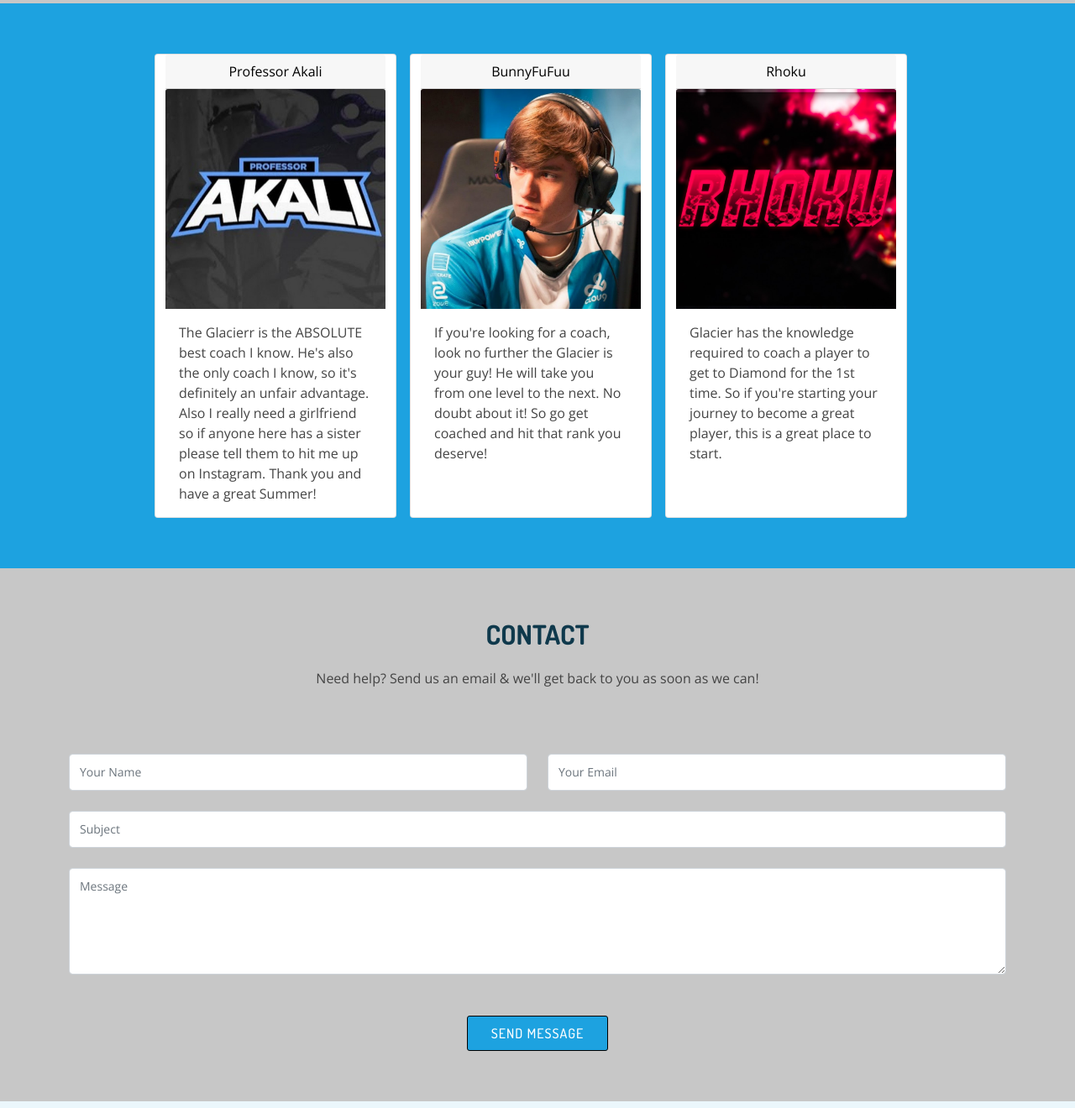
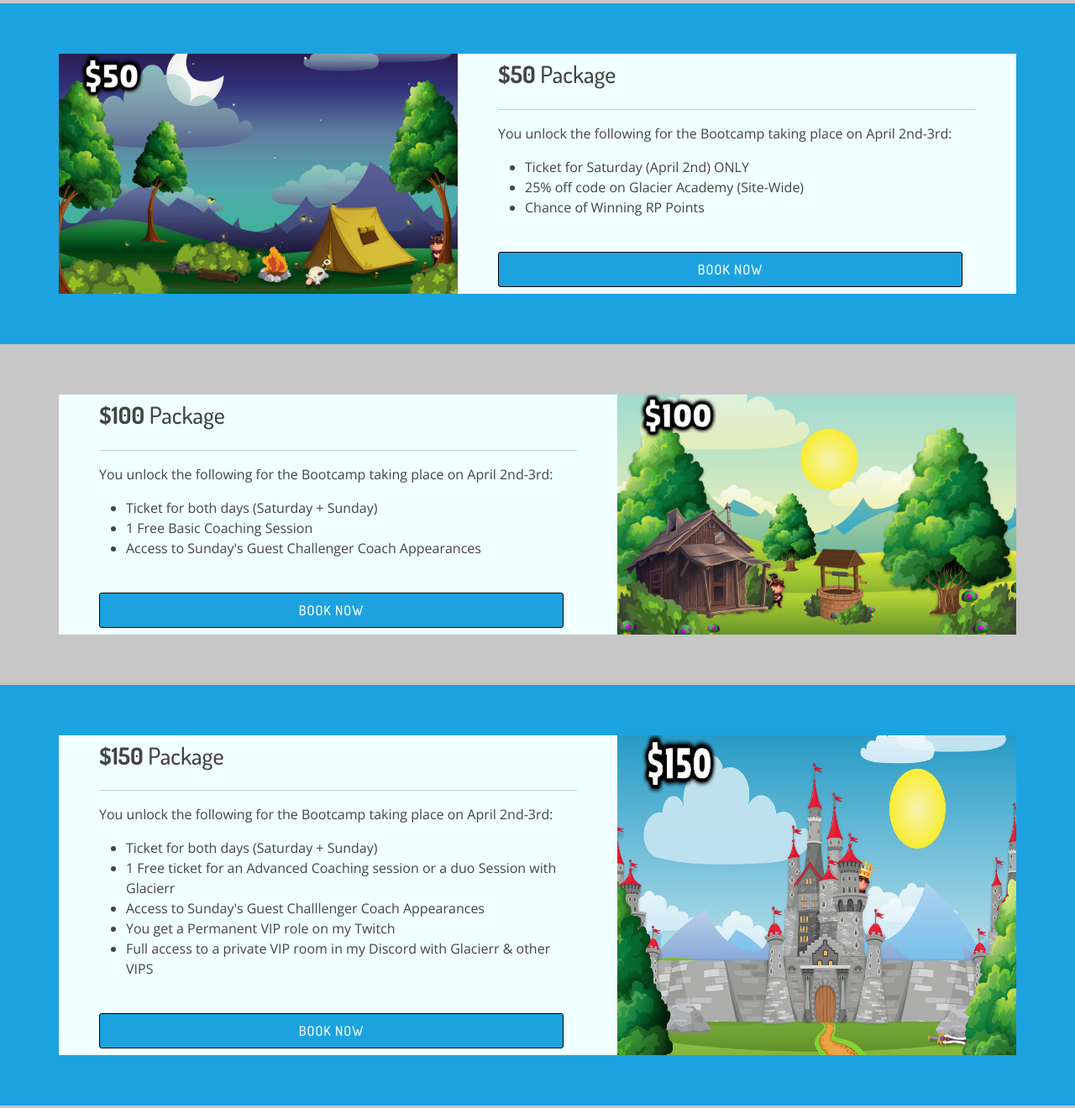
Before and after one commit to Keshav-Pandey/GlacierCoaching, a plain HTML site: page index.html in a window 1280 px wide. Shown: the part 1177-2497 px from the top of the page at 84% size. Drawn offline with nearby package versions, Linux system fonts and the light colour scheme; a script that the page names is missing; files whose address does not match are found by name.

Commit message:
Bootcamp

```diff
--- a/css/style.css
+++ b/css/style.css
@@ -332,6 +332,26 @@
 .btn-get-started2:hover {
   background: #76c7ed;
 }
+
+.btn-get-started3 {
+  font-family: "Dosis", sans-serif;
+  font-weight: 500;
+  font-size: 16px;
+  letter-spacing: 1px;
+  display: inline-block;
+  padding: 8px 28px;
+  border-radius: 3px;
+  transition: 0.5s;
+  margin-top: 25px;
+  color: #76c7ed;
+  background: #fff;
+  text-transform: uppercase;
+  border: 1px solid black;
+}
+.btn-get-started3:hover {
+  background: #76c7ed;
+}
+
 @media (max-width: 991px) {
   #hero {
     height: 100vh;
@@ -386,23 +406,11 @@
 /*--------------------------------------------------------------
 # About
 --------------------------------------------------------------*/
-#faq {
-  background-color: #C7C7C7;
-}
-
-#private {
+.bluebg {
   background-color: #1da2e0;
 }
 
-#testimonial {
-  background-color: #1da2e0;
-}
-
-#public {
-  background-color: #C7C7C7;
-}
-
-#contact {
+.greybg {
   background-color: #C7C7C7;
 }
 
--- a/index.html
+++ b/index.html
@@ -64,7 +64,7 @@
           <div class="d-flex aligns-items-center justify-content-center" >
             <h2>Why Book?</h2>
           </div>
-          <iframe width="560" height="615" src="https://www.youtube.com/embed/tdtRecAAGX0?autoplay=1&mute=1" title="YouTube video player" frameborder="0" allow="accelerometer; autoplay; clipboard-write; encrypted-media; gyroscope; picture-in-picture" allowfullscreen></iframe>
+          <iframe width="560" height="615" src="https://www.youtube.com/embed/NwsMfQKDUpE?autoplay=1&mute=1" title="YouTube video player" frameborder="0" allow="accelerometer; autoplay; clipboard-write; encrypted-media; gyroscope; picture-in-picture" allowfullscreen></iframe>
           <!-- <div class="col-xl-5 col-lg-6 d-flex justify-content-center video-box position-relative">
             <a href="https://youtu.be/tdtRecAAGX0" class="glightbox play-btn mb-4 align-self-center"></a>
           </div> -->
@@ -72,6 +72,120 @@
 
       </div>
     </section><!-- End About Section -->
+
+    <!-- ======= 1st Section ======= -->
+    <section id="first" class="about">
+      <div class="container">
+        <div class="row"  style="background-color: azure;">
+          <div class="col-xl-5 col-lg-6 d-flex justify-content-center align-items-stretch position-relative px-0">
+            <img class="img-fluid" src="photos/promo.jpg" alt="Card image cap">
+          </div>
+          <div class="col-xl-7 col-lg-6 d-flex flex-column align-items-stretch justify-content-center py-2 px-lg-5">
+            <h3><b>$50</b> Package</h3>
+            <hr/>
+            <p class="card-text">You unlock the following for the Bootcamp taking place on April 2nd-3rd:</p>
+              <ul>
+                <li>Ticket for Saturday (April 2nd) ONLY</li>
+                <li>25% off code on Glacier Academy (Site-Wide)</li>
+                <li>Chance of Winning RP Points</li>
+              </ul>
+            <a href="#about" class="btn-get-started2 btn scrollto me-3" data-bs-toggle="modal" data-bs-target="#bookme">Book Now</a>
+          </div>
+        </div>
+      </div>
+    </section><!-- End Public Section -->
+
+    <!-- ======= 2nd Section ======= -->
+    <section id="second" class="about">
+      <div class="container">
+        <div class="row" style="background-color: azure;">
+          <div class="col-xl-7 col-lg-6 d-flex flex-column align-items-stretch justify-content-center py-2 px-lg-5">
+            <h3><b>$100</b> Package</h3>
+            <hr/>
+            <p class="card-text">You unlock the following for the Bootcamp taking place on April 2nd-3rd:</p>
+            <ul>
+              <li>Ticket for both days (Saturday + Sunday)</li>
+              <li>1 Free Basic Coaching Session</li>
+              <li>Access to Sunday's Guest Challenger Coach Appearances </li>
+            </ul>
+            <a href="#about" class="btn-get-started2 btn scrollto me-3" data-bs-toggle="modal" data-bs-target="#bookme">Book Now</a>
+          </div>
+          <div class="col-xl-5 col-lg-6 d-flex justify-content-center align-items-stretch position-relative px-0">
+            <img class="img-fluid" src="photos/promo-2.jpg" alt="Card image cap">
+          </div>
+        </div>
+      </div>
+    </section><!-- End Public Section -->
+
+    <!-- ======= 3rd Section ======= -->
+    <section id="third" class="about">
+      <div class="container">
+        <div class="row" style="background-color: azure;">
+          <div class="col-xl-7 col-lg-6 d-flex flex-column align-items-stretch justify-content-center py-2 px-lg-5">
+            <h3><b>$150</b> Package</h3>
+            <hr/>
+            <p class="card-text">You unlock the following for the Bootcamp taking place on April 2nd-3rd:</p>
+            <ul>
+              <li>Ticket for both days (Saturday + Sunday)</li>
+              <li>1 Free ticket for an Advanced Coaching session or a duo Session with Glacierr</li>
+              <li>Access to Sunday's Guest Challlenger Coach Appearances</li>
+              <li>You get a Permanent VIP role on my Twitch</li>
+              <li>Full access to a private VIP room in my Discord with Glacierr & other VIPS</li>
+            </ul>
+            <a href="#about" class="btn-get-started2 btn scrollto me-3" data-bs-toggle="modal" data-bs-target="#bookme">Book Now</a>
+          </div>
+          <div class="col-xl-5 col-lg-6 d-flex justify-content-center align-items-stretch position-relative px-0">
+            <img class="img-fluid" src="photos/promo3.jpg" alt="Card image cap">
+          </div>
+        </div>
+      </div>
+    </section><!-- End Public Section -->
+
+    <!-- ======= Private Section ======= -->
+    <!-- <section id="private" class="about">
+      <div class="container">
+        <div class="row aligns-items-center justify-content-center">
+          <div class="card me-3" style="width: 18rem;">
+            <div class="card-header justify-content-center d-flex"><a href="https://www.youtube.com/channel/UCDIJhfKjVYlbo5-oQvM5EqQ" style="color: black;font-size: larger;"><b>$50</b> Package</a></div>
+            <img class="card-img-top" src="photos/promo.jpg" alt="Card image cap">
+            <div class="card-body">
+              <p class="card-text">You unlock the following for the Bootcamp taking place on April 2nd-3rd:</p>
+              <ul>
+                <li>Ticket for Saturday (April 2nd) ONLY</li>
+                <li>25% off code on Glacier Academy (Site-Wide)</li>
+                <li>Chance of Winning RP Points</li>
+              </ul>
+            </div>
+          </div>
+          <div class="card  me-3" style="width: 18rem;">
+            <div class="card-header justify-content-center d-flex"><a href="https://www.youtube.com/c/BunnyFuFuu" style="color: black;font-size: larger;"><b>$100</b> Package</a></div>
+            <img class="card-img-top" src="photos/promo-2.jpg" alt="Card image cap">
+            <div class="card-body">
+              <p class="card-text">You unlock the following for the Bootcamp taking place on April 2nd-3rd:</p>
+              <ul>
+                <li>Ticket for both days (Saturday + Sunday)</li>
+                <li>1 Free Basic Coaching Session</li>
+                <li>Access to Sunday's Guest Challenger Coach Appearances </li>
+              </ul>
+            </div>
+          </div>
+          <div class="card me-3" style="width: 18rem;">
+            <div class="card-header justify-content-center d-flex"><a href="https://www.youtube.com/c/RhokuTV" style="color: black;font-size: larger;"><b>$150</b> Package</a></div>
+            <img class="card-img-top" src="photos/promo3.jpg" alt="Card image cap">
+            <div class="card-body">
+              <p class="card-text">You unlock the following for the Bootcamp taking place on April 2nd-3rd:</p>
+              <ul>
+                <li>Ticket for both days (Saturday + Sunday)</li>
+                <li>1 Free ticket for an Advanced Coaching session or a duo Session with Glacierr</li>
+                <li>Access to Sunday's Guest Challlenger Coach Appearances</li>
+                <li>You get a Permanent VIP role on my Twitch</li>
+                <li>Full access to a private VIP room in my Discord with Glacierr & other VIPS</li>
+              </ul>
+            </div>
+          </div>
+        </div>
+      </div>
+    </section>End Private Section -->
 
     <!-- ======= Testimonial Section ======= -->
     <section id="testimonial" class="about">
@@ -100,56 +214,8 @@
             </div>
           </div>
         </div>
-
       </div>
     </section><!-- End Testimonial Section -->
-
-    <!-- ======= Public Section ======= -->
-    <!-- <section id="public" class="about">
-      <div class="container">
-        <div class="row">
-          <div class="col-xl-7 col-lg-6 d-flex flex-column align-items-stretch justify-content-center py-5 px-lg-5">
-            <h3>Public Coaching</h3>
-            <h3>$50</h2>
-            <br/>
-            <h4>I will coach you in front of my live-stream on twitch.tv/theglacierr</h4>
-
-            <h4>Need proof that I can get you to Diamond? Watch this video: </p>
-
-            <a href="#about" class="btn-get-started2 btn scrollto me-3" data-bs-toggle="modal" data-bs-target="#bookme">Book Now</a>
-          </div>
-
-          <div class="col-xl-5 col-lg-6 d-flex justify-content-center video-box align-items-stretch position-relative">
-            <a href="https://www.youtube.com/watch?v=zWEf0TgRmw4" class="glightbox play-btn mb-4"></a>
-          </div>
-        </div>
-
-      </div>
-    </section>End Public Section -->
-
-    <!-- ======= Private Section ======= -->
-    <!-- <section id="private" class="about">
-      <div class="container">
-
-        <div class="row">
-          <div class="col-xl-7 col-lg-6 d-flex flex-column align-items-stretch justify-content-center py-5 px-lg-5">
-            <h3>Private Coaching</h3>
-            <h3>$100</h2>
-            <br/>
-            <h4>I will coach you in front of my live-stream on twitch.tv/theglacierr</h4>
-
-            <h4>Need proof that I can get you to Diamond? Watch this video: </p>
-
-            <a href="#about" class="btn-get-started2 btn scrollto me-3" data-bs-toggle="modal" data-bs-target="#bookme">Book Now</a>
-          </div>
-
-          <div class="col-xl-5 col-lg-6 d-flex justify-content-center video-box align-items-stretch position-relative">
-            <a href="https://www.youtube.com/watch?v=zWEf0TgRmw4" class="glightbox play-btn mb-4"></a>
-          </div>
-        </div>
-
-      </div>
-    </section>End Private Section -->
 
     <!-- ======= Duo Section ======= -->
     <!-- <section id="duo" class="about">
--- a/js/main.js
+++ b/js/main.js
@@ -1,3 +1,15 @@
+document.addEventListener("DOMContentLoaded", function() {
+  sections = document.getElementsByTagName("section");
+  Array.from(sections).forEach (function(section, ind) {
+    if (ind % 2 == 0){
+      section.classList.add("bluebg");
+    }
+    console.info(section);
+  });
+}
+);
+
+
 function sendMail()
 {
     var yourMessage = document.getElementById("message").value;
```
Also changed, not shown: photos/promo-2.jpg (added), photos/promo.jpg (added), photos/promo3.jpg (added).
